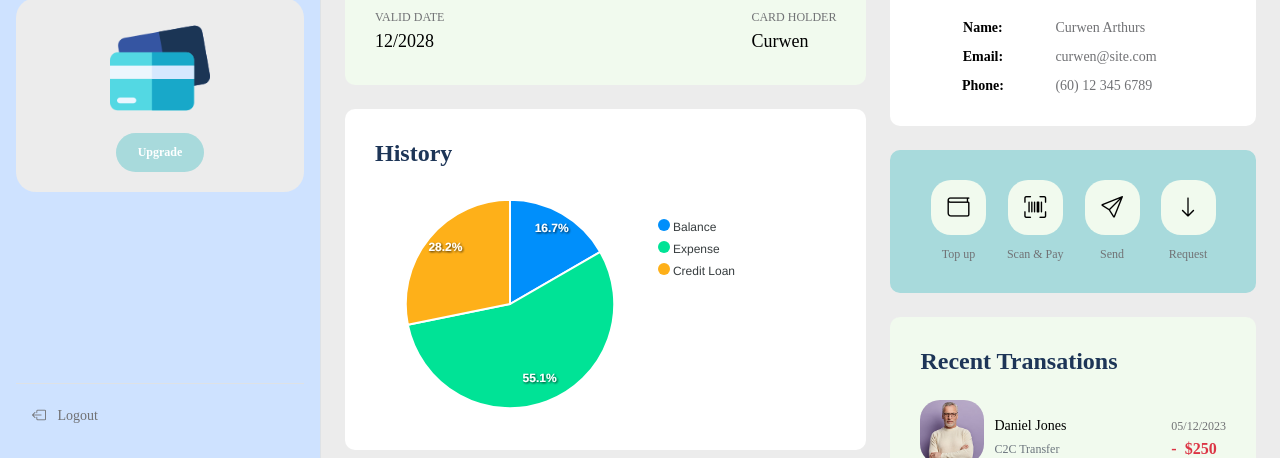
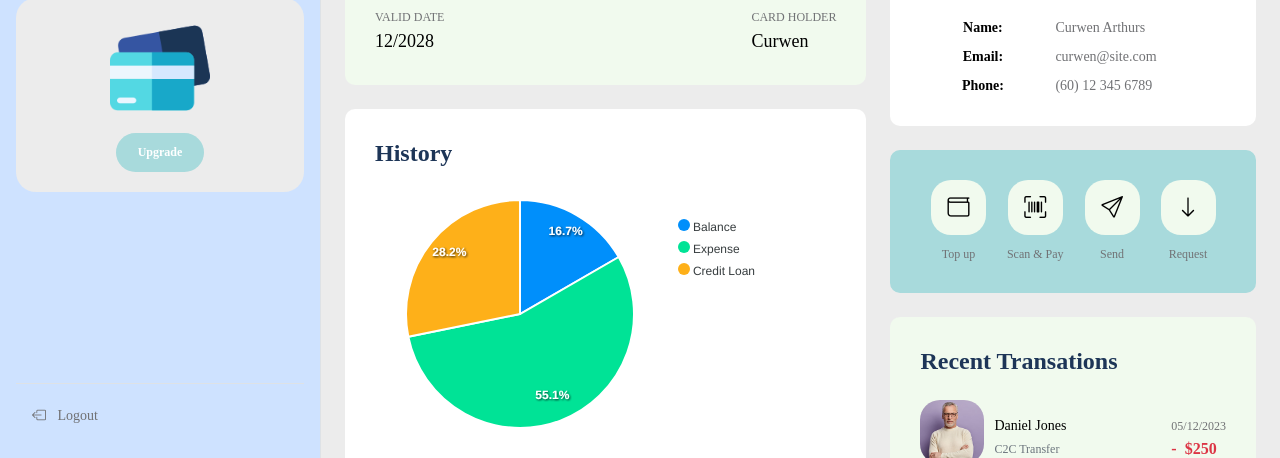
Before and after one commit to waleawo08/mini_finance, a plain HTML site: page index.html in a window 1280 px wide. Shown: the part 342-800 px from the top of the page. Drawn offline with Linux system fonts and the light colour scheme; a web font is replaced by a local one.

```diff
--- a/index.html
+++ b/index.html
@@ -615,7 +615,7 @@ Bootstrap 5 Dashboard Admin Template
             var options = {
               series: [13, 43, 22],
               chart: {
-              width: 380,
+              width: 400,
               type: 'pie',
             },
             labels: ['Balance', 'Expense', 'Credit Loan',],
```
